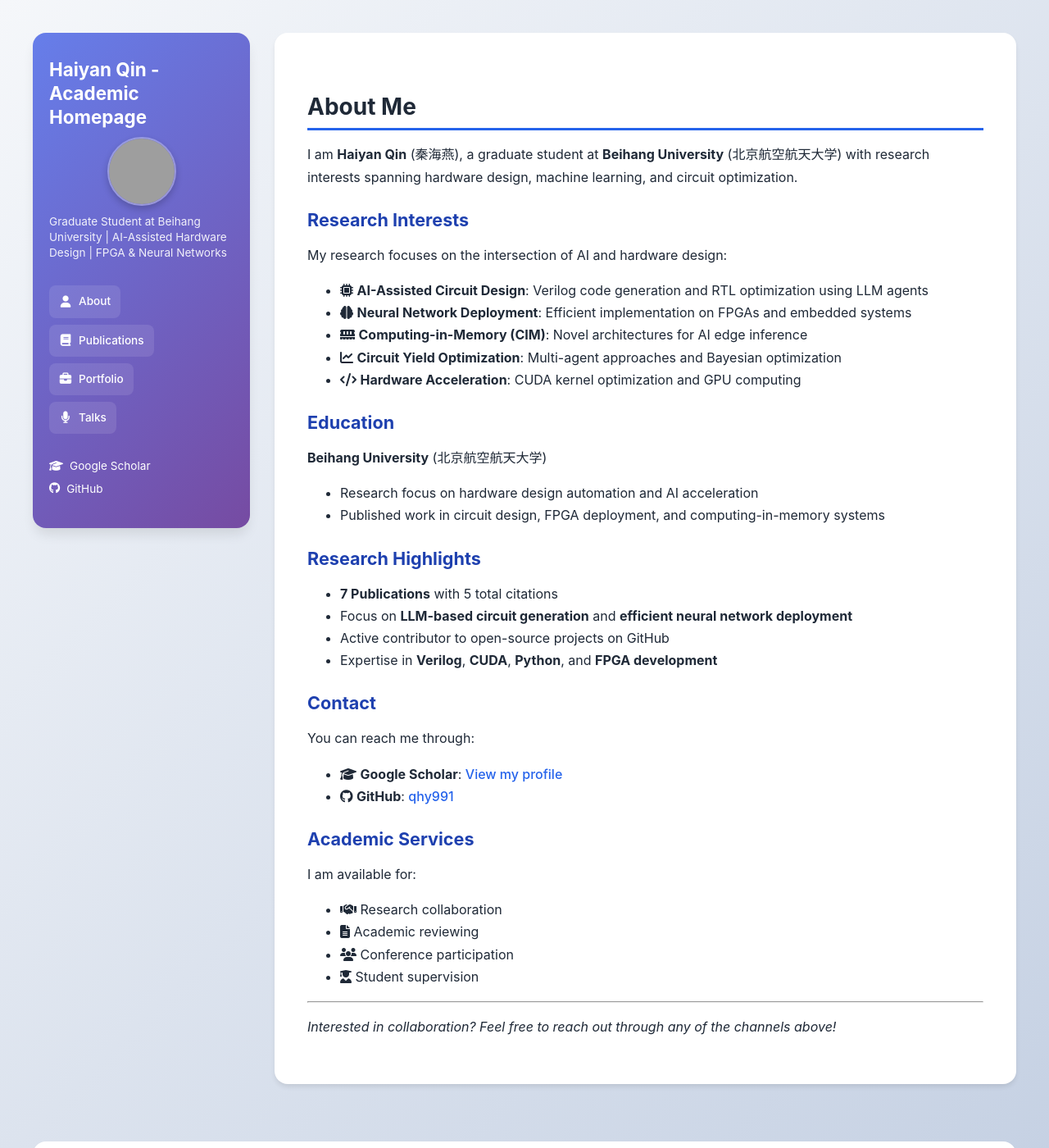
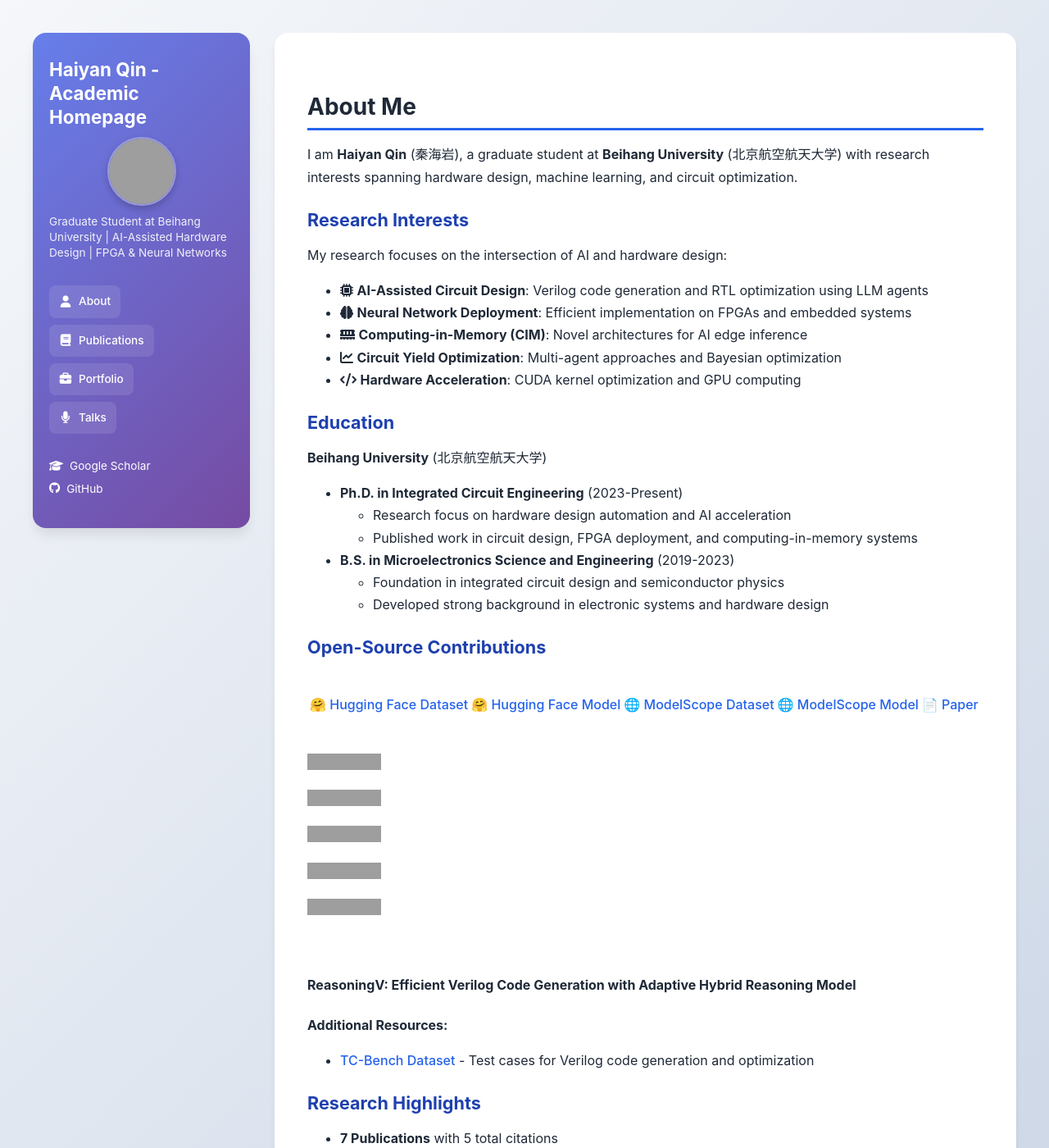
Before and after one commit to qhy991/qhy991.github.io, a Jekyll site: the page built from about.md, in a window 1280 px wide and 1400 px high. Shown: the whole window at 82% size. Built offline with Jekyll 4.4.1, drawn with Linux system fonts in a browser that asks for light colours; grey boxes are pictures that could not be loaded.

Commit message:
Update about page with education background and public resources
- Add detailed education: BS (2019-2023) and PhD (2023-present) at Beihang University
- Add ReasoningV project showcase with badges and links
- Include Hugging Face and ModelScope dataset/model links
- Add TC-Bench dataset reference
- Exclude vendor directory from Jekyll processing
- Add Gemfile.lock for dependency management

```diff
--- a/_config.yml
+++ b/_config.yml
@@ -29,3 +29,4 @@ exclude:
   - Gemfile
   - Gemfile.lock
   - README.md
+  - vendor/
--- a/about.md
+++ b/about.md
@@ -6,7 +6,7 @@ permalink: /about/
 
 ## About Me
 
-I am **Haiyan Qin** (秦海燕), a graduate student at **Beihang University** (北京航空航天大学) with research interests spanning hardware design, machine learning, and circuit optimization.
+I am **Haiyan Qin** (秦海岩), a graduate student at **Beihang University** (北京航空航天大学) with research interests spanning hardware design, machine learning, and circuit optimization.
 
 ### Research Interests
 
@@ -20,8 +20,37 @@ My research focuses on the intersection of AI and hardware design:
 ### Education
 
 **Beihang University** (北京航空航天大学)
-- Research focus on hardware design automation and AI acceleration
-- Published work in circuit design, FPGA deployment, and computing-in-memory systems
+- **Ph.D. in Integrated Circuit Engineering** (2023-Present)
+  - Research focus on hardware design automation and AI acceleration
+  - Published work in circuit design, FPGA deployment, and computing-in-memory systems
+- **B.S. in Microelectronics Science and Engineering** (2019-2023)
+  - Foundation in integrated circuit design and semiconductor physics
+  - Developed strong background in electronic systems and hardware design
+
+### Open-Source Contributions
+
+<div>&nbsp;</div>
+
+[🤗 Hugging Face Dataset](https://huggingface.co/datasets/GipAI/ReaoningV) | [🤗 Hugging Face Model](https://huggingface.co/GipAI/ReasoningV-7B) | [🌐 ModelScope Dataset](https://modelscope.cn/datasets/GipsyAI/ReasoningV) | [🌐 ModelScope Model](https://modelscope.cn/models/GipsyAI/ReasoningV-7B) | [📄 Paper](https://arxiv.org/pdf/2504.14560v3)
+
+<div>&nbsp;</div>
+
+[![Hugging Face Dataset](https://img.shields.io/badge/Dataset-HuggingFace-blue?link=https://huggingface.co/datasets/GipAI/ReaoningV)](https://huggingface.co/datasets/GipAI/ReaoningV)
+
+[![Hugging Face Model](https://img.shields.io/badge/Model-HuggingFace-blue?link=https://huggingface.co/GipAI/ReasoningV-7B)](https://huggingface.co/GipAI/ReasoningV-7B)
+
+[![ModelScope Dataset](https://img.shields.io/badge/Dataset-ModelScope-orange?link=https://modelscope.cn/datasets/GipsyAI/ReasoningV)](https://modelscope.cn/datasets/GipsyAI/ReasoningV)
+
+[![ModelScope Model](https://img.shields.io/badge/Model-ModelScope-orange?link=https://modelscope.cn/models/GipsyAI/ReasoningV-7B)](https://modelscope.cn/models/GipsyAI/ReasoningV-7B)
+
+[![GitHub Stars](https://img.shields.io/github/stars/BUAA-CLab/ReasoningV?style=social)](https://github.com/BUAA-CLab/ReasoningV)
+
+<div>&nbsp;</div>
+
+#### ReasoningV: Efficient Verilog Code Generation with Adaptive Hybrid Reasoning Model
+
+**Additional Resources:**
+- [TC-Bench Dataset](https://huggingface.co/datasets/hyq001/TC-Bench) - Test cases for Verilog code generation and optimization
 
 ### Research Highlights
 
```
Also changed, not shown: Gemfile.lock (added), 1 other file.
